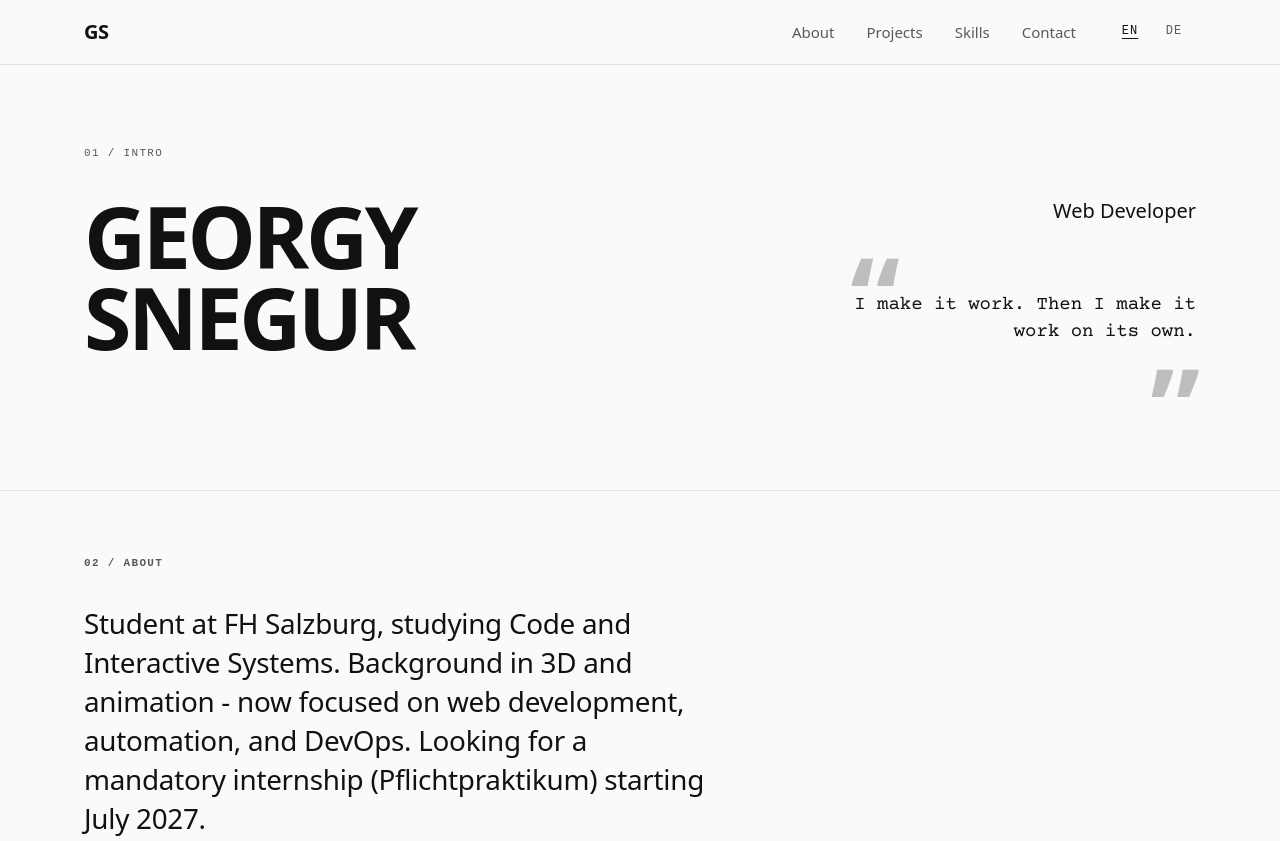
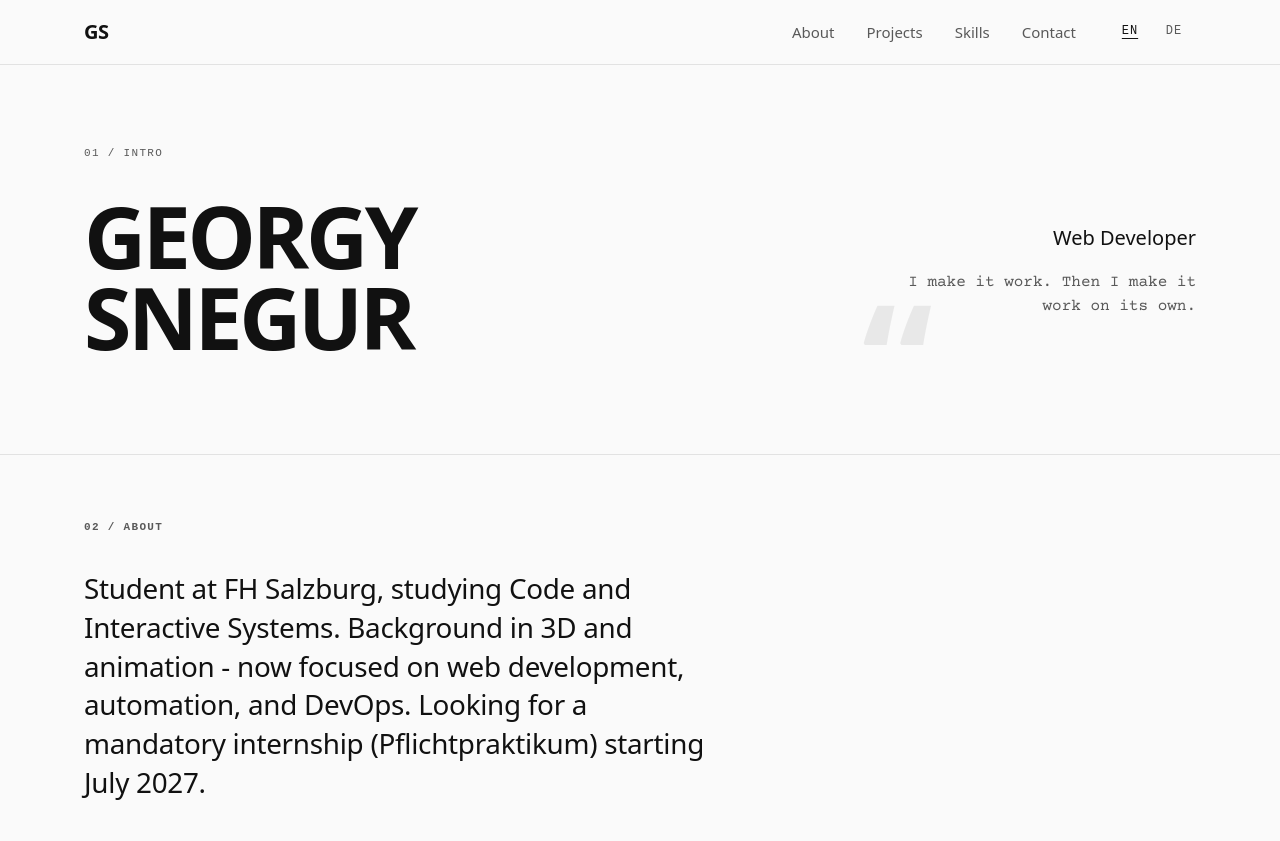
Before and after one commit to GeorgySnegur/portfolio-website, a website built with Vite: page index.html in a window 1280 px wide. Shown: the top 841 px of the page. Built offline with nearby package versions, Linux system fonts and the light colour scheme.

Commit message:
Make hero quote more contained: one faint mark, smaller grey text (#9)
Co-authored-by: Claude (agent) <agent@georgysnegur.com>
Co-authored-by: Claude Opus 5.5 <noreply@anthropic.com>

```diff
--- a/src/style.css
+++ b/src/style.css
@@ -346,50 +346,31 @@ main:focus {
 
 .hero-tagline {
   position: relative;
+  isolation: isolate;
   margin-top: 1rem;
-  max-width: 30ch;
-  padding-block: 3rem;
+  max-width: 34ch;
+  padding-bottom: 2.5rem;
   font-family: var(--font-quote);
-  font-size: 1.1875rem;
-  line-height: 1.45;
-  color: var(--text);
+  font-size: 1rem;
+  line-height: 1.5;
+  color: var(--muted);
 }
 
-/* Big, faded quote marks. Decorative only: the "/ ''" part hides them
-   from screen readers. English uses “ ”, German „ “.
-   The glyphs sit at different heights in their box, so each one is
-   placed so it lands inside the 3rem padding above or below the text. */
-.hero-tagline::before,
-.hero-tagline::after {
+/* One big, faint quote mark behind the text. Decorative only: the
+   "/ ''" part hides it from screen readers. */
+.hero-tagline::before {
+  content: '\201C' / '';
   position: absolute;
+  z-index: -1;
+  top: 0.5rem;
+  left: -0.5rem;
   font-family: var(--font-display);
-  font-size: 7rem;
+  font-size: 10rem;
   font-weight: 700;
   line-height: 1;
   color: var(--text);
-  opacity: 0.25;
+  opacity: 0.07;
   pointer-events: none;
-}
-
-.hero-tagline::before {
-  content: '\201C' / '';
-  top: -0.25rem;
-  left: -0.25rem;
-}
-
-.hero-tagline::after {
-  content: '\201D' / '';
-  top: calc(100% - 2.75rem);
-  right: -0.25rem;
-}
-
-:lang(de) .hero-tagline::before {
-  content: '\201E' / '';
-  top: -4.25rem;
-}
-
-:lang(de) .hero-tagline::after {
-  content: '\201C' / '';
 }
 
 @media (min-width: 768px) {
```
